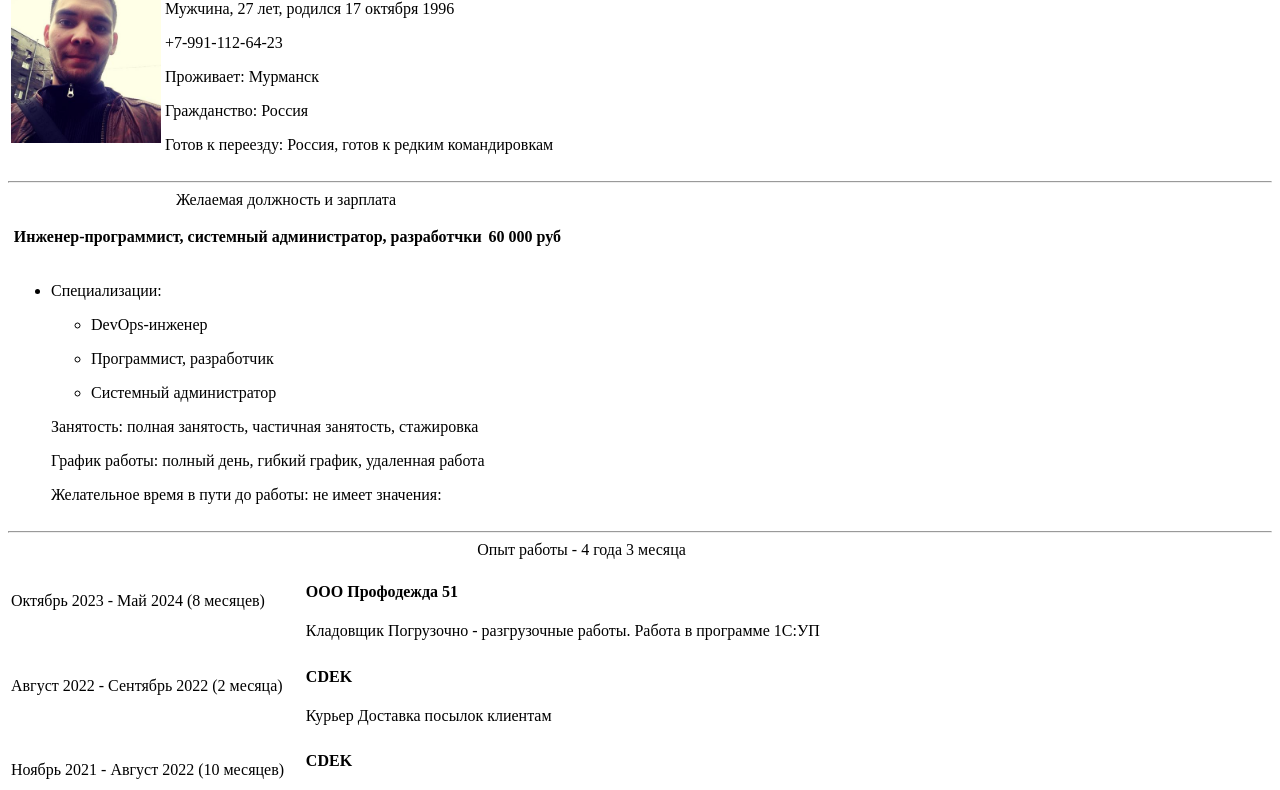
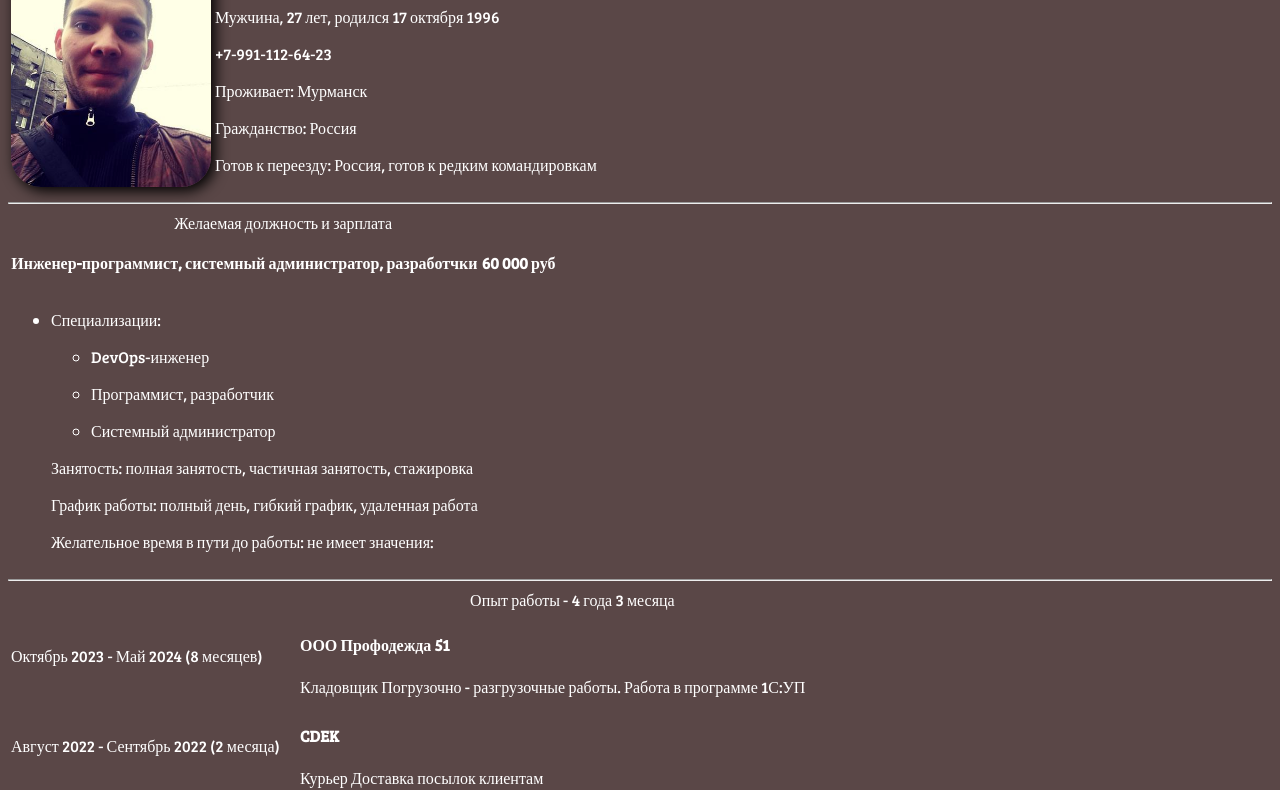
Before and after one commit to Rusbead/Resume, a plain HTML site: page index.html in a window 1280 px wide. Shown: the part 91-881 px from the top of the page. Drawn offline with Linux system fonts and the light colour scheme.

Commit message:
Added CSS

```diff
--- a/Styles/Style.css
+++ b/Styles/Style.css
@@ -0,0 +1,17 @@
+@import url('https://fonts.googleapis.com/css2?family=Bree+Serif&display=swap');
+
+body{
+    background-color: #5a4747;
+    color: #ffffff;
+
+    font-family: "Bree Serif", serif;
+    font-weight: 400;
+    font-style: normal;
+    font-size: 16px;
+}
+
+.avatar {
+    width: 200px;
+    border-radius: 30px;
+    box-shadow: 4px 4px 14px rgba(0, 0, 0, 025);
+}
--- a/index.html
+++ b/index.html
@@ -7,6 +7,8 @@
     <meta name="viewport" content="width=device-width, initial-scale=1.0">
     <title>Resume</title>
 
+    <link rel = "stylesheet" href = "/Styles/Style.css" />
+
 </head>
 
 <body>
@@ -14,7 +16,11 @@
     <table>
         <tr>
             <td>
-                <img src="/src/img/Me.jpeg" height="200" alt="Моя фотография">
+                <img
+                    src="/src/img/Avatar.jpeg"
+                    alt="Моя фотография"
+                    class="avatar"
+                >
             </td>
 
             <td>
```
Also changed, not shown: src/img/Avatar.jpeg (renamed from src/img/Me.jpeg).
